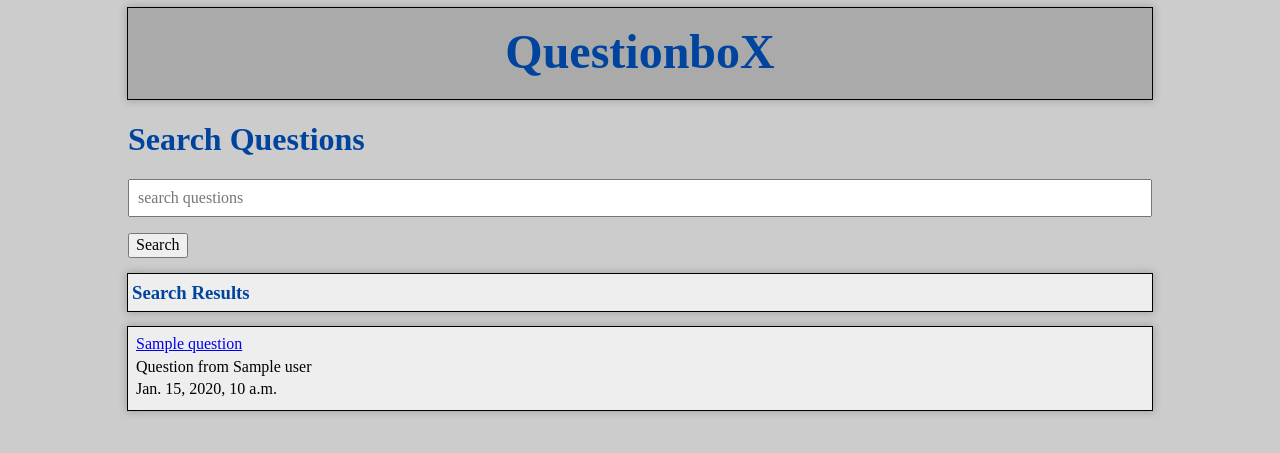
After one commit to scarter13/Questionbox, a Django app: template templates/qbox/search_questions.html in a window 1280 px wide. The commit adds this page. Shown: the top 453 px of the page. Run offline with Django 3.2, Linux system fonts and the light colour scheme; the template is opened without the code that fills it: most values are stand-ins (such as "Sample title", 1, 10 or a date in 2020).

Commit message:
added search, working on creating answers

```diff
--- a/core/models.py
+++ b/core/models.py
@@ -20,7 +20,7 @@ class Answer(models.Model):
     question = models.ForeignKey(to = Question, on_delete = models.CASCADE, related_name='answers')
     text = models.TextField()
     date = models.DateTimeField(auto_now_add=True)
-    correct = models.BooleanField(blank=True, null=True)
+    #correct = models.BooleanField(blank=True, null=True)
 
 class StarQuestion(models.Model):
     user = models.ForeignKey(to=User, on_delete=models.CASCADE, related_name='star_questions')
--- a/questionbox/urls.py
+++ b/questionbox/urls.py
@@ -24,6 +24,7 @@ urlpatterns = [
     path('qbox/ask/', core_views.create_question, name = 'create_question'),
     path('qbox/question/<int:question_pk>/', core_views.show_question, name = 'show_question'),
     path('qbox/new/answer/<int:question_pk>/', core_views.create_answer, name = 'create_answer'),
+    path('qbox/search/', core_views.search_questions, name = 'search_questions'),
     path('admin/', admin.site.urls),
     path('accounts/', include('registration.backends.simple.urls')),
 ]
--- a/templates/base.html
+++ b/templates/base.html
@@ -10,11 +10,13 @@
 <body class= "bg-moon-gray">
     <div>
         <nav class="pa3 pa3-ns mt2 mr6 ml6 bg-light-silver outline shadow-2">
-            <a class="link dim dark-blue b f1 1h-title-ns tc db mb3 mb1-ns" href="{% url 'my_qbox' %}" title="Home">QuestionboX</a>
+            <a class="link dim dark-blue b f1 1h-title-ns tc db mb3 mb1-ns" href="{% url 'homepage' %}" title="Home">QuestionboX</a>
             {% if user.is_authenticated %}
             <div class="tc pb3">
               <a class="link dim dark-blue f6 f4-ns dib mr3 ml3" href="{% url 'my_qbox' %}" title="Home">Home</a>
+              <a class="link dim dark-blue f6 f4-ns dib mr3 ml3" href="{% url 'search_questions' %}" title="Search">Search</a>
               <a class="link dim dark-blue f6 f4-ns dib mr3 ml3" href="{% url 'auth_logout' %}" title="Logout">Log Out</a>
+              <p class="tc mb0 dark-blue">Currently logged in as {{ user.username }}</p>
             </div>
             {% endif %}
           </nav>
--- a/templates/qbox/my_qbox.html
+++ b/templates/qbox/my_qbox.html
@@ -12,7 +12,7 @@
     </div>
             {% for question in questions %}
                 <div class="w-50-m ml6 mr6 mb3 bg-light-gray pa1 outline shadow-2">
-                    <a class="darkblue f4" href = "{% url 'show_question' question_pk=question.pk %}">{{ question.title }}</a>
+                    <a class="darkblue f4" href = "{% url 'show_question' question_pk=question.pk %}">{{ question.title }}</a><p class="mt1">{{ question.date }}</p>
                     <p>{{ question.body }}</p>
                 </div>
             {% endfor %}
--- /dev/null
+++ b/templates/qbox/search_questions.html
@@ -0,0 +1,31 @@
+{% extends "base.html" %}
+
+{% block content %}
+
+<h1 class="dark-blue ml6">Search Questions</h1>
+
+<form class="ml6 mr6" action="{% url 'search_questions' %}" method="GET">
+    <input type="search" name="q" placeholder="search questions" class="pa2 w-100" value="{{ request.GET.q }}">
+    <p>
+        <button type="submit">Search</button>
+    </p>
+</form>
+
+{% if found_questions is not None %}
+
+        <div class="w-50-m ml6 mr6 mb3 bg-light-gray pa1 outline shadow-2">
+            <h3 class="dark-blue mt1 mb1">Search Results</h3>
+        </div>
+                {% for question in found_questions %}
+                <div class="w-50-m ml6 mr6 mb3 bg-light-gray pa2 outline shadow-2">
+                    <a href = "{% url 'show_question' question_pk=question.pk %}">{{ question.title }}</a>
+                    <p class="mt1 mb1">Question from {{ question.user }}</p>
+                    <p class="mt1 mb1">{{ question.date }}</p>
+                {% empty %}
+                    <p class="mr4">There are no questions that match that query</p>
+                {% endfor %}
+
+
+{% endif %}
+
+{% endblock %}
--- a/templates/qbox/show_question.html
+++ b/templates/qbox/show_question.html
@@ -10,13 +10,14 @@
 
 
 <div class="w-50-m ml6 mr6 mb3 mt4 bg-light-gray pa1 outline shadow-2">
-    <h2 class="dark-blue">{{ question.title }}</h2>
+    <h2 class="dark-blue mb1">{{ question.title }}</h2>
+    <p class="mt1">{{ question.date }}</p>
     <p> {{ question.body }} </p>
     {% if request_user == question.user %}
             <p class="f5 link dim ba bw2 ph3 pv2 mb2 dib bg-light-gray dark-blue shadow-2">Edit Question</p>
     {% else %}
         <p class="ml6 dark-blue">
-            <a class="f5 link dim ba bw2 ph3 pv2 mb2 dib bg-light-gray dark-blue shadow-2" href="{% url 'create_answer' pk=question.pk %}">Answer Question</a>
+            <a class="f5 link dim ba bw2 ph3 pv2 mb2 dib bg-light-gray dark-blue shadow-2" href="{% url 'create_answer' question_pk=question.pk %}">Answer Question</a>
         </p>
     {% endif %}
 </div>
```
Also changed, not shown: core/views.py (+22 -1 lines), core/migrations/0004_remove_answer_correct.py (added).
